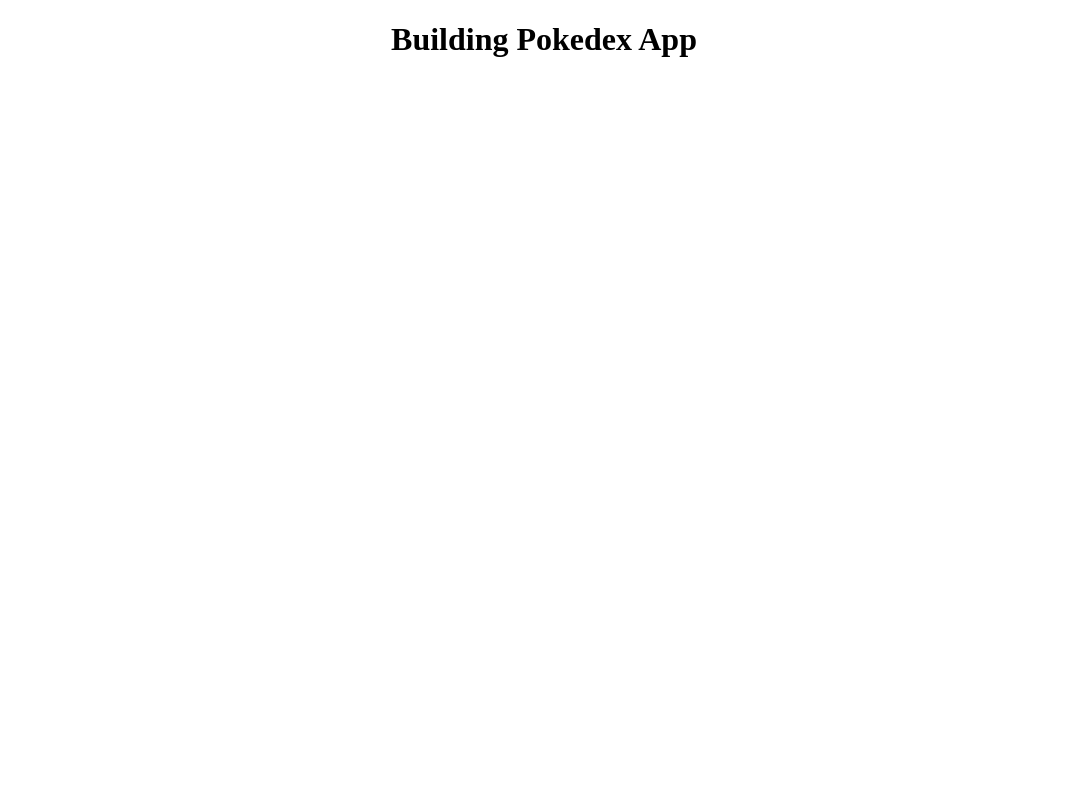
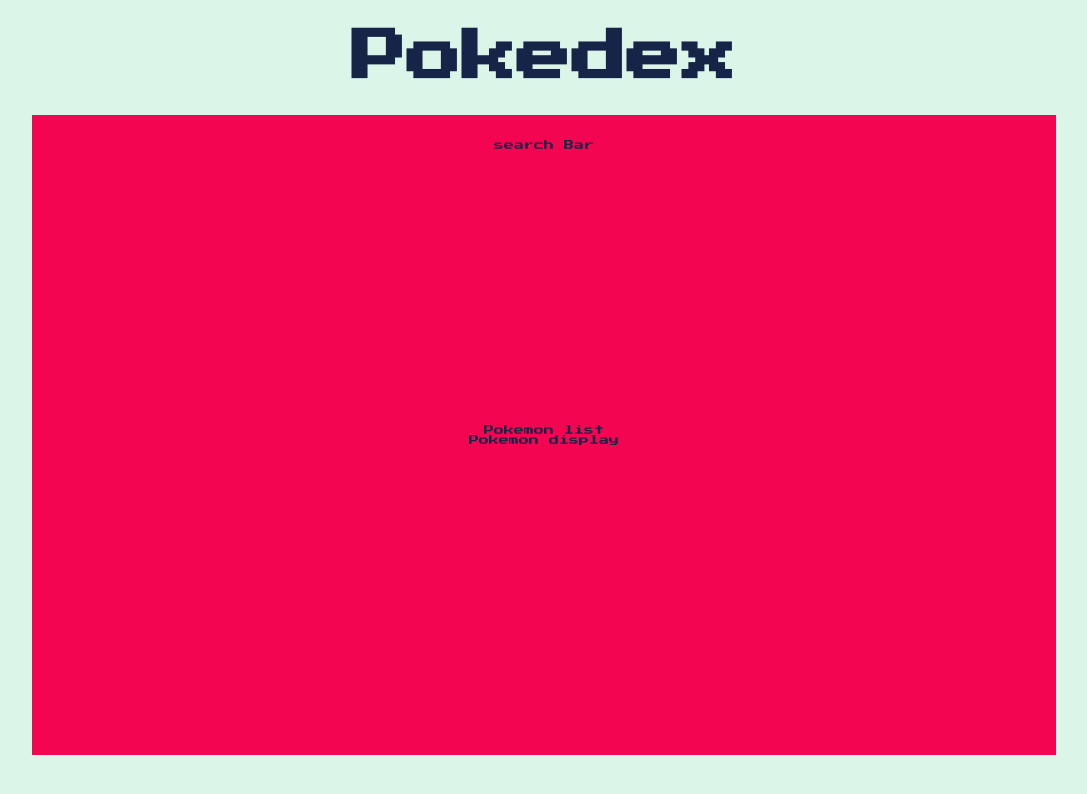
Before and after one commit to Deepak-1373/Pokedex, a React (Create React App) app: page / in a window 1280 px wide. Shown: the top 794 px of the page, without its empty margins (96-1183 px from the left). Built offline with nearby package versions, Linux system fonts and the light colour scheme.

Commit message:
style:add css for containers

```diff
--- a/src/App.css
+++ b/src/App.css
@@ -1,38 +1,34 @@
-.App {
-  text-align: center;
+@import url("https://fonts.googleapis.com/css2?family=Press+Start+2P&display=swap");
+
+:root {
+  --red: #f40552;
+  --blue: #dbf6e9;
+  --text-color: #162447;
 }
 
-.App-logo {
-  height: 40vmin;
-  pointer-events: none;
+html {
+  font-size: 62.5%;
 }
 
-@media (prefers-reduced-motion: no-preference) {
-  .App-logo {
-    animation: App-logo-spin infinite 20s linear;
-  }
+body {
+  font-family: "Press Start 2P", cursive;
+  background-color: var(--blue);
+  color: var(--text-color);
 }
 
-.App-header {
-  background-color: #282c34;
-  min-height: 100vh;
-  display: flex;
-  flex-direction: column;
-  align-items: center;
-  justify-content: center;
-  font-size: calc(10px + 2vmin);
-  color: white;
+* {
+  margin: 0;
+  padding: 0;
+  box-sizing: border-box;
 }
 
-.App-link {
-  color: #61dafb;
+.app {
+  height: 100vh;
+  width: 100vw;
 }
 
-@keyframes App-logo-spin {
-  from {
-    transform: rotate(0deg);
-  }
-  to {
-    transform: rotate(360deg);
-  }
+.app-title {
+  text-align: center;
+  padding: 3rem;
+  font-size: 5.5rem;
 }
--- a/src/App.js
+++ b/src/App.js
@@ -1,9 +1,11 @@
 import "./App.css";
+import Pokedex from "./pokedex/pokedex";
 
 function App() {
   return (
-    <div className="App">
-      <h1>Building Pokedex App</h1>
+    <div className="app">
+      <h1 className="app-title">Pokedex</h1>
+      <Pokedex />
     </div>
   );
 }
--- /dev/null
+++ b/src/pokedex/pokedex.css
@@ -0,0 +1,17 @@
+.pokedex-container {
+  width: 80vw;
+  height: 80vh;
+  margin: auto;
+  display: flex;
+  position: relative;
+  align-items: center;
+  flex-direction: column;
+  justify-content: center;
+  background-color: var(--red);
+}
+
+.pokedex-search-bar {
+  position: absolute;
+  top: 0;
+  margin-top: 2.5rem;
+}
--- /dev/null
+++ b/src/pokedex/pokedex.js
@@ -0,0 +1,20 @@
+import React from "react";
+import "./pokedex.css";
+
+function pokedex() {
+  return (
+    <div className="pokedex-container">
+      <div className="pokedex-search-bar">
+        <p>search Bar</p>
+      </div>
+      <div className="pokedex-list-container">
+        <p>Pokemon list</p>
+      </div>
+      <div className="pokedex-display-container">
+        <p>Pokemon display</p>
+      </div>
+    </div>
+  );
+}
+
+export default pokedex;
```
